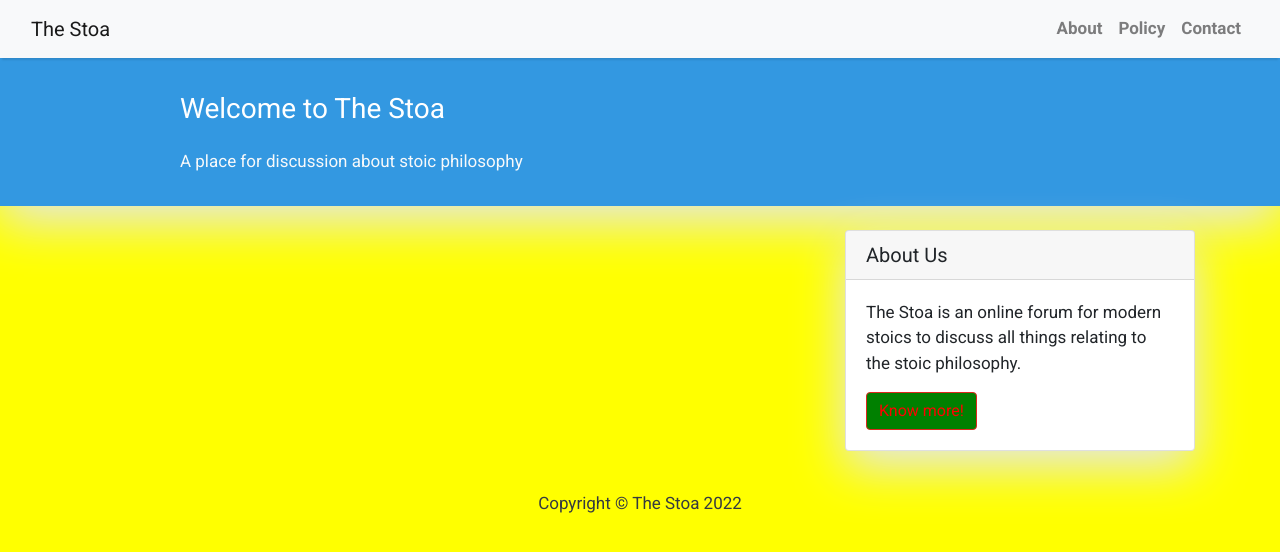
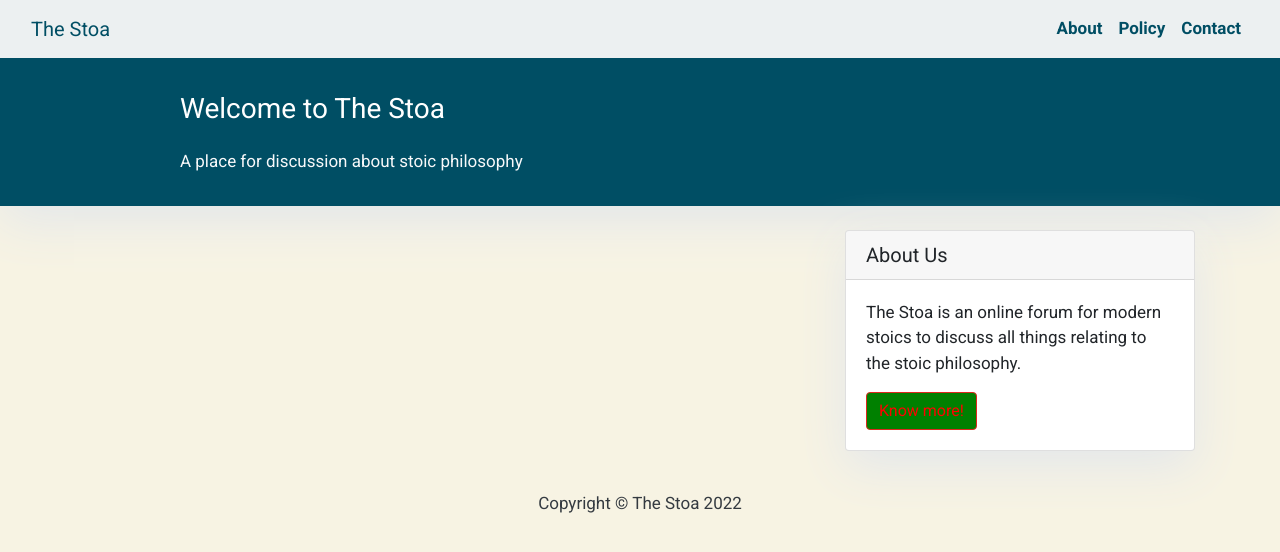
Before and after one commit to PaulModaley/The-Stoa, a Django app: template stoicblog/templates/index.html in a window 1280 px wide. Shown: the top 552 px of the page. Run offline with Django 4.2, Linux system fonts and the light colour scheme; the template is opened without the code that fills it, so the values that code supplies are empty; some libraries are stand-ins or nearby versions.

Commit message:
change styling including font colours

```diff
--- a/stoicblog/static/stoicblog/css/style.css
+++ b/stoicblog/static/stoicblog/css/style.css
@@ -1,10 +1,24 @@
 body {
     font-family: "Roboto", sans-serif;
     font-size: 17px;
-    background-color: yellow;
+    background-color: #F7F3E3;
 }
+
+
 .shadow {
     box-shadow: 0 4px 2px -2px rgba(0, 0, 0, 0.1);
+}
+
+.navbar {
+    background-color: #ECF0F1;
+}
+
+.navbar-brand {
+    color: #004E64;
+}
+
+.nav-link {
+    color: #004E64;
 }
 .btn-danger {
     color: red;
@@ -12,7 +26,7 @@ body {
     border-color: #dc281e;
 }
 .masthead {
-    background: #3398E1;
+    background: #004E64;
     height: auto;
     padding-bottom: 15px;
     box-shadow: 0 16px 48px #E3E7EB;
--- a/stoicblog/templates/base.html
+++ b/stoicblog/templates/base.html
@@ -17,7 +17,7 @@
 
 
         <!-- Navigation -->
-        <nav class="navbar navbar-expand-lg navbar-light bg-light shadow" id="mainNav">
+        <nav class="navbar navbar-expand-lg" id="mainNav">
             <div class="container-fluid">
                 <a class="navbar-brand" href="{% url 'home' %}">The Stoa</a>
                 <button class="navbar-toggler navbar-toggler-right" type="button" data-toggle="collapse" data-target="#navbarResponsive"
```
